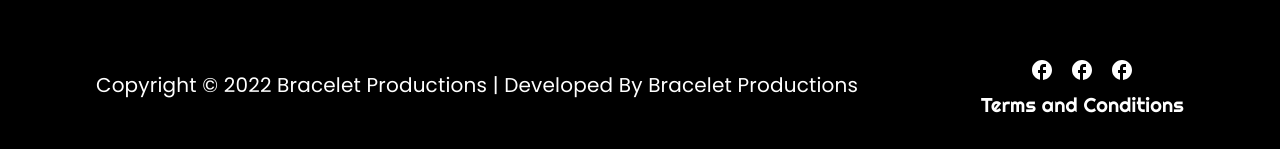
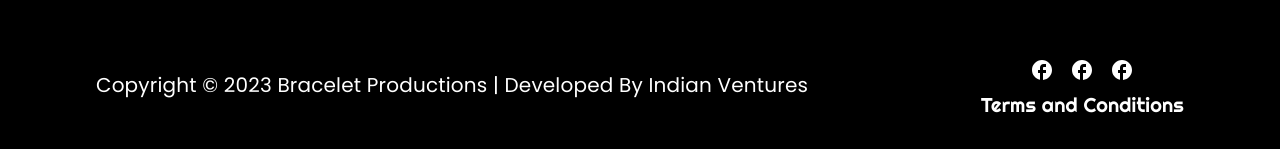
Before and after one commit to surendraSinghKamboj/Bracelet-Productions, a React (Create React App) app: page / in a window 1280 px wide. Shown: the part 5963-6112 px from the top of the page. Built offline with nearby package versions, Linux system fonts and the light colour scheme.

Commit message:
copyright info changed

```diff
--- a/src/scenes/Footer.jsx
+++ b/src/scenes/Footer.jsx
@@ -39,8 +39,7 @@ const Footer = () => {
             },
           }}
         >
-          Copyright © 2022 Bracelet Productions | Developed By Bracelet
-          Productions
+          Copyright © 2023 Bracelet Productions | Developed By Indian Ventures
         </Typography>
       </FlexBetween>
       <FlexBetween sx={{ flexDirection: "column" }}>
```
